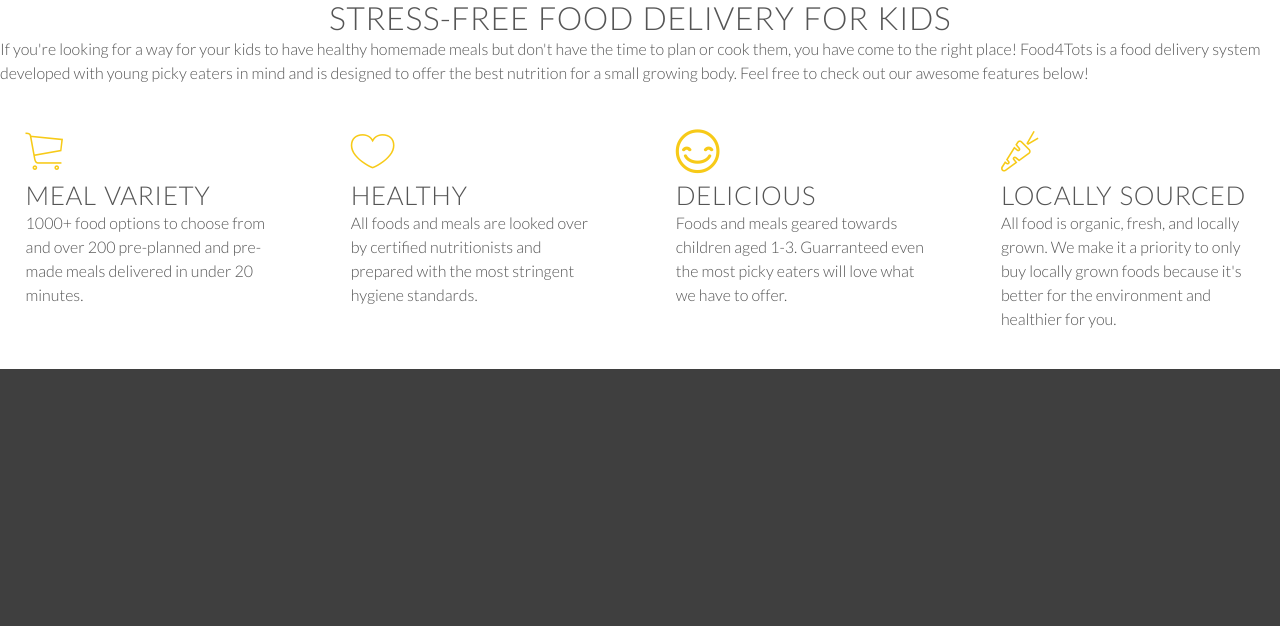
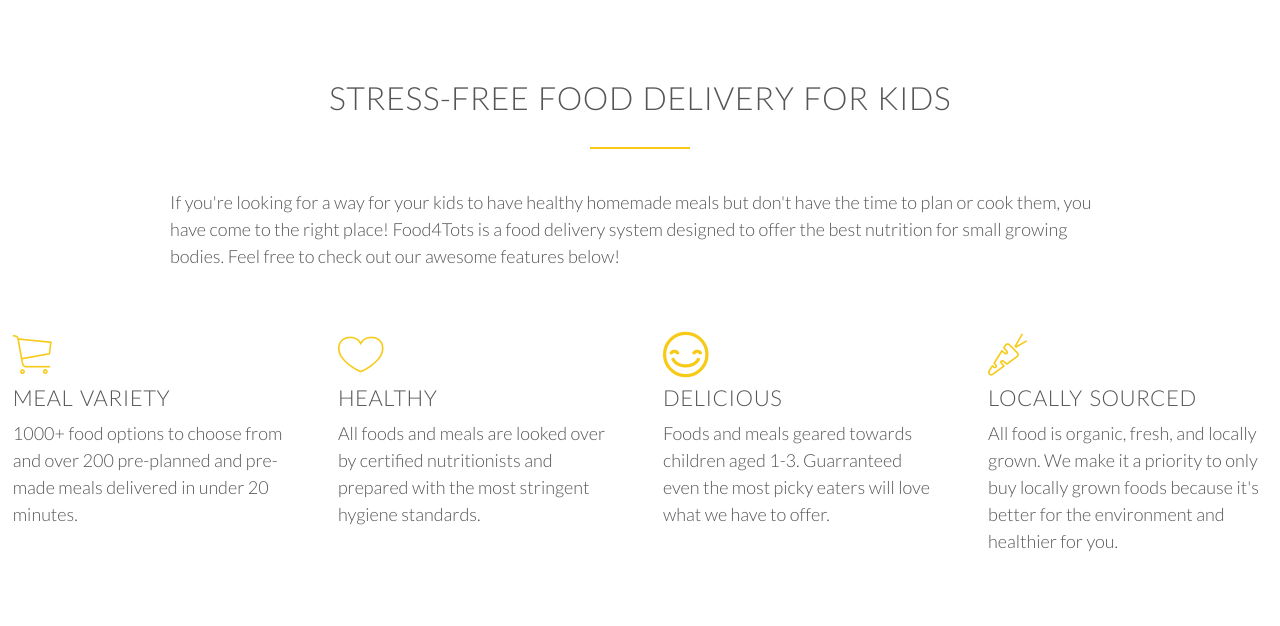
Before and after one commit to lizcastroprogrammer/Food4Tots, a PHP site: page / in a window 1280 px wide. Shown: the part 800-1426 px from the top of the page. Before the commit the page ends 1169 px from the top, so only its background shows below. Run offline with PHP 8.4, Linux system fonts and the light colour scheme; grey boxes are pictures that could not be loaded.

Commit message:
added styling to meals section

```diff
--- a/index.html
+++ b/index.html
@@ -28,10 +28,11 @@
                 <a href="#" class="btn btn-ghost">Tell me more</a>
             </div>
         </header>
+
         <section class="section-features">
             <div class="row">
                 <h2>Stress-free food delivery for kids</h2>
-                <p>If you're looking for a way for your kids to have healthy homemade meals but don't have the time to plan or cook them, you have come to the right place! Food4Tots is a food delivery system developed with young picky eaters in mind and is designed to offer the best nutrition for a small growing body. Feel free to check out our awesome features below!</p>
+                <p>If you're looking for a way for your kids to have healthy homemade meals but don't have the time to plan or cook them, you have come to the right place! Food4Tots is a food delivery system designed to offer the best nutrition for small growing bodies. Feel free to check out our awesome features below!</p>
             </div>
             <div class="row">
                 <div class="col span-1-of-4 box">
--- a/resources/css/main.css
+++ b/resources/css/main.css
@@ -26,8 +26,9 @@
 /*----------------*/
 
 p {
-    font-size: 80%;
+    font-size: 90%;
     line-height: 1.5;
+    padding-top: 5px;
 }
 
 /*--Buttons---*/
@@ -100,6 +101,8 @@
 h2 {
     font-size: 160%;
     text-align: center;
+    padding: 80px 0 5px 0;
+    margin-bottom: 30px;
 }
 
 h3 {
@@ -108,7 +111,18 @@
 }
 
 h4 {
-    font-size: 130%;
+    font-size: 110%;
+    padding-bottom: 5px;
+}
+
+h2:after {
+    display: block;
+    height: 2px;
+    background-color: #F7CA18;
+    content: " ";
+    width: 100px;
+    margin: 0 auto;
+    margin-top: 30px;
 }
 
 /*----------------*/
@@ -192,13 +206,53 @@
 /*----------------*/
 
 .box {
-    padding: 2%;
+    padding: 1%;
+    padding-bottom: 6%;
 }
 
+div h2 + p {
+    margin: 30px 170px;
+}
 
 /*-----icons------*/
 
 .icon-big {
-    font-size: 250%;
+    font-size: 260%;
     color: #F7CA18;
 }
+
+/*----------------*/
+/*     MEALS      */
+/*----------------*/
+
+.meals-showcase {
+    list-style: none;
+    width: 100%;
+    padding: 0;
+}
+
+.meals-showcase li {
+    display: block;
+    float: left;
+    width: 25%;
+}
+
+.meal-photo {
+    width: 100%;
+    margin: 0;
+    overflow: hidden;
+    background-color: #000;
+}
+
+.meal-photo img {
+    opacity: 0.7;
+    width: 380px;
+    height: 260px;
+    transform: scale(1.15);
+    transition: transform 0.5s, opacity 0.5s;
+}
+
+.meal-photo img:hover {
+    opacity: 1;
+    transform: scale(1.03);
+}
```
Also changed, not shown: other parts of index.html (+47 -0 lines).
